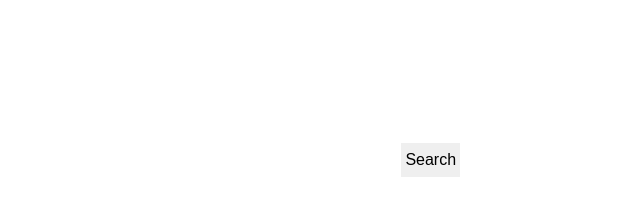
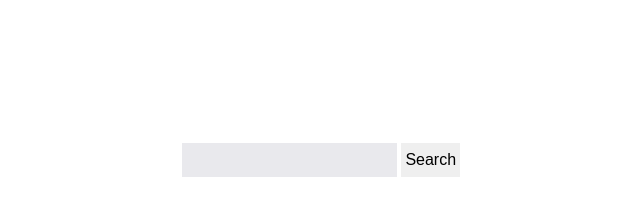
Before and after one commit to looonnng/odin-weather-app, a website built with webpack: page src/index.html in a window 1280 px wide. Shown: the whole page, without its empty margins (319-959 px from the left). Built offline with nearby package versions, Linux system fonts and the light colour scheme.

Commit message:
feat: update search input background color

```diff
--- a/src/styles.css
+++ b/src/styles.css
@@ -49,6 +49,10 @@ a {
   font-size: 1rem;
   padding: 0.5rem 0.25rem;
   border: none;
+}
+
+.search-input {
+  background-color: #e9e9ed;
 }
 
 .content-wrapper {
```
